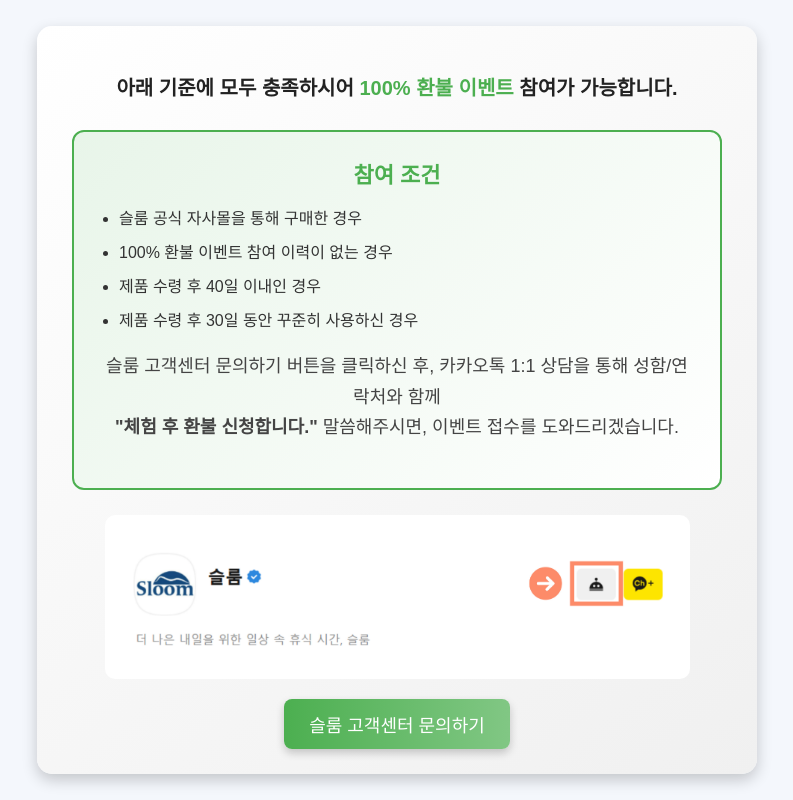
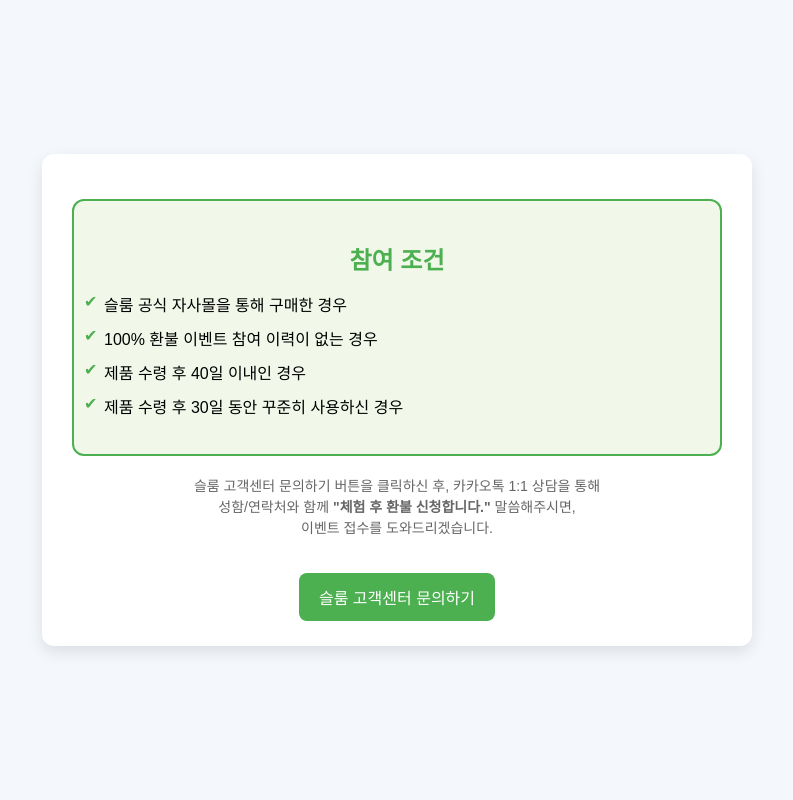
Before and after one commit to sdefgbhnjmj/100_percent_refund_page, a Flask app: page /result in a window 1280 px wide. Shown: the whole page, without its empty margins (243-1036 px from the left). Run offline with Flask 2, Linux system fonts and the light colour scheme.

Commit message:
Initial commit

```diff
--- a/templates/result.html
+++ b/templates/result.html
@@ -3,7 +3,7 @@
 <head>
     <meta charset="UTF-8">
     <meta name="viewport" content="width=device-width, initial-scale=1.0">
-    <title>결과</title>
+    <title>100% 환불 이벤트</title>
     <style>
         body {
             font-family: "Noto Sans KR", Arial, sans-serif;
@@ -16,91 +16,84 @@
             height: 100vh;
         }
         .container {
-            background: linear-gradient(145deg, #ffffff, #f0f0f0);
-            padding: 25px 35px;
-            border-radius: 15px;
-            box-shadow: 0 6px 15px rgba(0, 0, 0, 0.2);
+            background-color: white;
+            padding: 25px 30px;
+            border-radius: 12px;
+            box-shadow: 0 6px 15px rgba(0, 0, 0, 0.1);
             text-align: center;
             max-width: 650px;
             width: 100%;
         }
-        p {
-            font-size: 18px;
-            color: #444;
-            margin-bottom: 20px;
-            line-height: 1.7;
+        .highlight {
+            background-color: #f1f8e9;
+            border: 2px solid #4CAF50;
+            border-radius: 12px;
+            padding: 20px;
+            margin: 20px 0;
         }
-        p.bold {
+        .highlight h2 {
+            font-size: 24px;
+            color: #4CAF50;
+            margin-bottom: 15px;
             font-weight: bold;
-            color: #222;
-            font-size: 20px;
-        }
-        .highlight {
-            background: linear-gradient(135deg, #e8f5e9, #ffffff);
-            border: 2px solid #4CAF50;
-            padding: 25px;
-            border-radius: 12px;
-            margin: 25px 0;
-            font-size: 18px;
-            color: #333;
-        }
-        .highlight strong {
-            color: #4CAF50;
-            font-size: 22px;
         }
         .highlight ul {
-            list-style-type: disc;
-            padding-left: 20px;
+            list-style: none;
+            padding: 0;
             text-align: left;
         }
         .highlight li {
+            font-size: 16px;
             margin: 10px 0;
+            padding-left: 20px;
+            text-indent: -10px;
+            position: relative;
+        }
+        .highlight li::before {
+            content: "✔";
+            color: #4CAF50;
             font-size: 16px;
+            position: absolute;
+            left: 0;
+        }
+        .note {
+            font-size: 14px;
+            color: #666;
+            margin-top: 15px;
             line-height: 1.5;
         }
-        img {
-            margin: 20px auto;
-            max-width: 90%;
-            height: auto;
-            border-radius: 10px;
-            display: block;
-        }
         button {
-            background: linear-gradient(90deg, #4CAF50, #81C784);
+            background-color: #4CAF50;
             color: white;
             border: none;
-            padding: 12px 25px;
-            font-size: 18px;
+            padding: 12px 20px;
+            font-size: 16px;
             border-radius: 8px;
             cursor: pointer;
-            transition: all 0.3s ease;
-            box-shadow: 0 4px 8px rgba(0, 0, 0, 0.2);
+            margin-top: 20px;
+            transition: background-color 0.3s ease;
         }
         button:hover {
-            background: linear-gradient(90deg, #388E3C, #66BB6A);
-            box-shadow: 0 6px 12px rgba(0, 0, 0, 0.3);
-        }
-        a {
-            text-decoration: none;
-            color: white;
+            background-color: #388E3C;
         }
     </style>
 </head>
 <body>
     <div class="container">
-        <p class="bold">아래 기준에 모두 충족하시어 <span style="color:#4CAF50;">100% 환불 이벤트</span> 참여가 가능합니다.</p>
-
         <div class="highlight">
-            <strong>참여 조건</strong>
+            <h2>참여 조건</h2>
             <ul>
                 <li>슬룸 공식 자사몰을 통해 구매한 경우</li>
                 <li>100% 환불 이벤트 참여 이력이 없는 경우</li>
                 <li>제품 수령 후 40일 이내인 경우</li>
                 <li>제품 수령 후 30일 동안 꾸준히 사용하신 경우</li>
             </ul>
-            <p>슬룸 고객센터 문의하기 버튼을 클릭하신 후, 카카오톡 1:1 상담을 통해 성함/연락처와 함께<br><b>"체험 후 환불 신청합니다."</b> 말씀해주시면, 이벤트 접수를 도와드리겠습니다.</p>
         </div>
-        <img src="customer_center.jpg" alt="고객센터 안내 이미지">
+        <p class="note">
+            슬룸 고객센터 문의하기 버튼을 클릭하신 후, 카카오톡 1:1 상담을 통해<br>
+            성함/연락처와 함께 <strong>"체험 후 환불 신청합니다."</strong> 말씀해주시면,<br>
+            이벤트 접수를 도와드리겠습니다.
+        </p>
         <button onclick="window.location.href='http://pf.kakao.com/_hFwPK'">슬룸 고객센터 문의하기</button>
     </div>
 </body>
```
